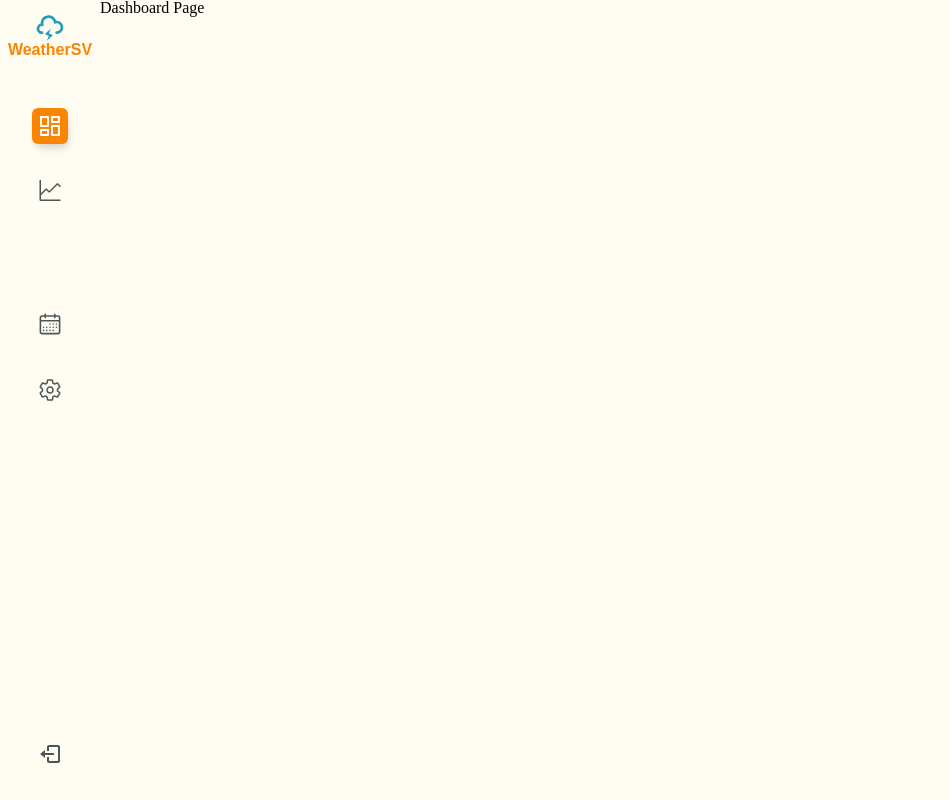
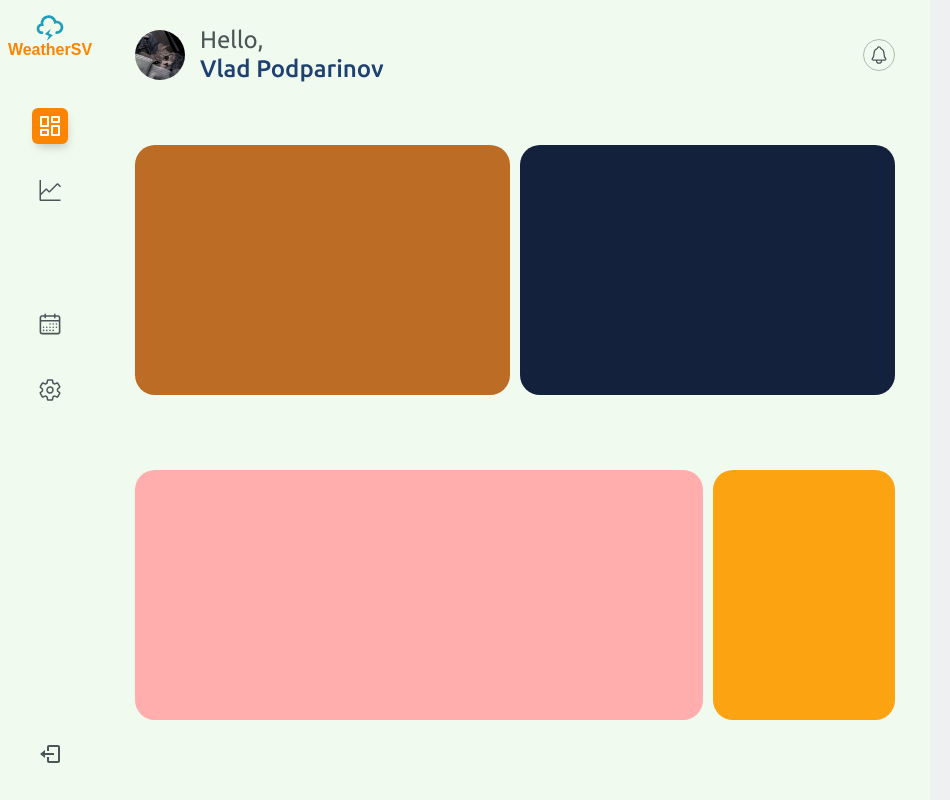
Before and after one commit to StinflixWork/project-react-2, a React (Vite) app: page / in a window 1280 px wide. Shown: the whole page, without its empty margins (0-950 px from the left). Built offline with nearby package versions, Linux system fonts and the light colour scheme; some icons are missing.

Commit message:
update: dashboard

```diff
--- a/index.html
+++ b/index.html
@@ -1,13 +1,16 @@
 <!doctype html>
-<html lang="en">
-  <head>
-    <meta charset="UTF-8" />
-    <link rel="icon" type="image/svg+xml" href="/weather.svg" />
-    <meta name="viewport" content="width=device-width, initial-scale=1.0" />
-    <title>Weather App</title>
-  </head>
-  <body>
-    <div id="root"></div>
-    <script type="module" src="/src/main.jsx"></script>
-  </body>
+<html lang='en'>
+<head>
+	<meta charset='UTF-8' />
+	<link rel='icon' type='image/svg+xml' href='/weather.svg' />
+	<meta name='viewport' content='width=device-width, initial-scale=1.0' />
+	<link rel='preconnect' href='https://fonts.googleapis.com'>
+	<link rel='preconnect' href='https://fonts.gstatic.com' crossorigin>
+	<link href='https://fonts.googleapis.com/css2?family=Ubuntu:wght@300;400;500;700&display=swap' rel='stylesheet'>
+	<title>Weather App</title>
+</head>
+<body>
+<div id='root'></div>
+<script type='module' src='/src/main.jsx'></script>
+</body>
 </html>
--- a/src/pages/Dashboard/Dashboard.jsx
+++ b/src/pages/Dashboard/Dashboard.jsx
@@ -1,8 +1,30 @@
+import styled from 'styled-components'
+import DashboardWidgets from './DashboardWidgets/DashboardWidgets.jsx'
+import DashboardMonitor from './DashboardMonitor/DashboardMonitor.jsx'
+import DashboardHeader from './DashboardHeader/DashboardHeader.jsx'
+
+const WrapperDashboard = styled.section`
+	height: 100%;
+	display: grid;
+	grid-template-columns: 1fr 350px;
+`
+
+const DashboardContent = styled.div`
+	display: flex;
+	flex-direction: column;
+	row-gap: 50px;
+	padding: 15px 35px;
+`
+
 const Dashboard = () => {
 	return (
-		<div>
-			<h1>Dashboard Page</h1>
-		</div>
+		<WrapperDashboard>
+			<DashboardContent>
+				<DashboardHeader />
+				<DashboardWidgets />
+			</DashboardContent>
+			<DashboardMonitor />
+		</WrapperDashboard>
 	)
 }
 
--- /dev/null
+++ b/src/pages/Dashboard/DashboardHeader/DashboardHeader.jsx
@@ -0,0 +1,73 @@
+import styled from 'styled-components'
+import Avatar from 'assets/dashboard/img/avatar.jpg'
+import { IoNotificationsOutline } from 'react-icons/io5'
+
+const DashboardHeaderStyled = styled.header`
+	flex: 0 0 80px;
+	display: flex;
+	justify-content: space-between;
+	align-items: center;
+`
+
+const DashboardHeaderUser = styled.div`
+	display: flex;
+	align-items: center;
+	column-gap: 15px;
+`
+const DashboardHeaderUserAvatar = styled.div`
+	width: 50px;
+	height: 50px;
+	border-radius: 50%;
+	background-color: ${(props) => props.theme.backgroundSecondaryColor};
+	overflow: hidden;
+
+	img {
+		width: 100%;
+		height: 100%;
+	}
+`
+const DashboardHeaderUserName = styled.div`
+	font-size: 24px;
+	line-height: 120%;
+
+	p {
+		color: ${(props) => props.theme.textPrimaryColor};
+	}
+
+	h1 {
+		font-weight: 500;
+		color: #1f4172;
+	}
+`
+const DashboardHeaderNotification = styled.div`
+	width: 32px;
+	height: 32px;
+	display: grid;
+	place-items: center;
+	border: 1px solid rgba(74, 87, 89, 0.4);
+	border-radius: 50%;
+
+	svg {
+		color: ${(props) => props.theme.textPrimaryColor};
+	}
+`
+const DashboardHeader = () => {
+	return (
+		<DashboardHeaderStyled>
+			<DashboardHeaderUser>
+				<DashboardHeaderUserAvatar>
+					<img src={Avatar} alt="User Avatar" />
+				</DashboardHeaderUserAvatar>
+				<DashboardHeaderUserName>
+					<p>Hello,</p>
+					<h1>Vlad Podparinov</h1>
+				</DashboardHeaderUserName>
+			</DashboardHeaderUser>
+			<DashboardHeaderNotification>
+				<IoNotificationsOutline size={20} />
+			</DashboardHeaderNotification>
+		</DashboardHeaderStyled>
+	)
+}
+
+export default DashboardHeader
--- /dev/null
+++ b/src/pages/Dashboard/DashboardMonitor/DashboardMonitor.jsx
@@ -0,0 +1,12 @@
+import styled from 'styled-components'
+
+const DashboardMonitorStyled = styled.div`
+	height: 100%;
+	background-color: ${(props) => props.theme.backgroundSecondaryColor};
+`
+
+const DashboardMonitor = () => {
+	return <DashboardMonitorStyled></DashboardMonitorStyled>
+}
+
+export default DashboardMonitor
--- /dev/null
+++ b/src/pages/Dashboard/DashboardWidgets/DashboardWidgets.jsx
@@ -0,0 +1,32 @@
+import styled from 'styled-components'
+import WidgetWeather from './WidgetWeather/WidgetWeather.jsx'
+import WidgetAir from './WidgetAir/WidgetAir.jsx'
+import WidgetTemperature from './WidgetTemperature/WidgetTemperature.jsx'
+import WidgetWeatherTomorrow from './WidgetWeatherTomorrow/WidgetWeatherTomorrow.jsx'
+
+const DashboardWidgetsStyled = styled.div`
+	flex: auto;
+	display: grid;
+	grid-template-columns: repeat(4, 1fr);
+	grid-template-rows: repeat(2, 1fr);
+	gap: 10px;
+
+	div {
+		flex-basis: 50%;
+		height: 250px;
+		border-radius: 20px;
+	}
+`
+
+const DashboardWidgets = () => {
+	return (
+		<DashboardWidgetsStyled>
+			<WidgetWeather />
+			<WidgetAir />
+			<WidgetTemperature />
+			<WidgetWeatherTomorrow />
+		</DashboardWidgetsStyled>
+	)
+}
+
+export default DashboardWidgets
--- /dev/null
+++ b/src/pages/Dashboard/DashboardWidgets/WidgetAir/WidgetAir.jsx
@@ -0,0 +1,12 @@
+import styled from 'styled-components'
+
+const WidgetAirStyled = styled.div`
+	background-color: #14213d;
+	grid-area: 1 / 3 / 2 / 5;
+`
+
+const WidgetAir = () => {
+	return <WidgetAirStyled></WidgetAirStyled>
+}
+
+export default WidgetAir
--- /dev/null
+++ b/src/pages/Dashboard/DashboardWidgets/WidgetTemperature/WidgetTemperature.jsx
@@ -0,0 +1,12 @@
+import styled from 'styled-components'
+
+const WidgetTemperatureStyled = styled.div`
+	background-color: #ffadad;
+	grid-area: 2 / 1 / 3 / 4;
+`
+
+const WidgetTemperature = () => {
+	return <WidgetTemperatureStyled></WidgetTemperatureStyled>
+}
+
+export default WidgetTemperature
--- /dev/null
+++ b/src/pages/Dashboard/DashboardWidgets/WidgetWeather/WidgetWeather.jsx
@@ -0,0 +1,12 @@
+import styled from 'styled-components'
+
+const WidgetWeatherStyled = styled.div`
+	background-color: #bc6c25;
+	grid-area: 1 / 1 / 2 / 3;
+`
+
+const WidgetWeather = () => {
+	return <WidgetWeatherStyled></WidgetWeatherStyled>
+}
+
+export default WidgetWeather
--- /dev/null
+++ b/src/pages/Dashboard/DashboardWidgets/WidgetWeatherTomorrow/WidgetWeatherTomorrow.jsx
@@ -0,0 +1,11 @@
+import styled from 'styled-components'
+
+const WidgetWeatherTomorrowStyled = styled.div`
+	background-color: #fca311;
+	grid-area: 2 / 4 / 3 / 5;
+`
+const WidgetWeatherTomorrow = () => {
+	return <WidgetWeatherTomorrowStyled></WidgetWeatherTomorrowStyled>
+}
+
+export default WidgetWeatherTomorrow
--- a/src/styles/clear.css
+++ b/src/styles/clear.css
@@ -56,8 +56,7 @@ button {
     height: 100%;
 }
 
-.app {
-    height: 100%;
-    display: grid;
-    place-items: center;
+body {
+    font-family: Ubuntu, sans-serif;
+    font-size: 18px;
 }
--- a/src/theme.data.js
+++ b/src/theme.data.js
@@ -1,6 +1,6 @@
 export const themeLight = {
-	backgroundPrimaryColor: '#fffcf2',
-	backgroundSecondaryColor: '#fefae0',
+	backgroundPrimaryColor: '#f1faee',
+	backgroundSecondaryColor: '#eef0f1',
 	textPrimaryColor: '#4a5759'
 }
 
```
Also changed, not shown: src/assets/dashboard/img/avatar.jpg (added).
